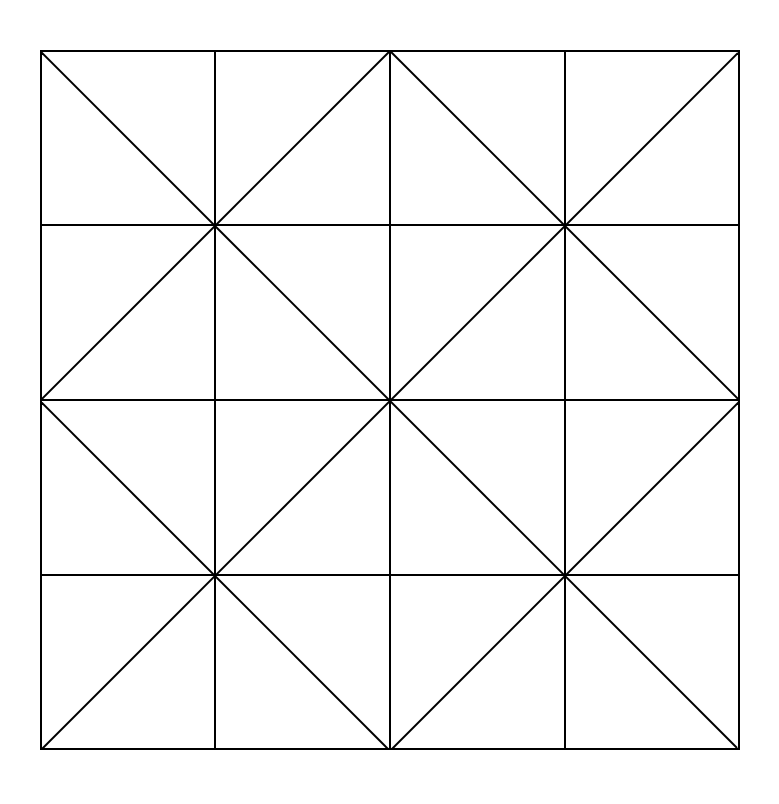
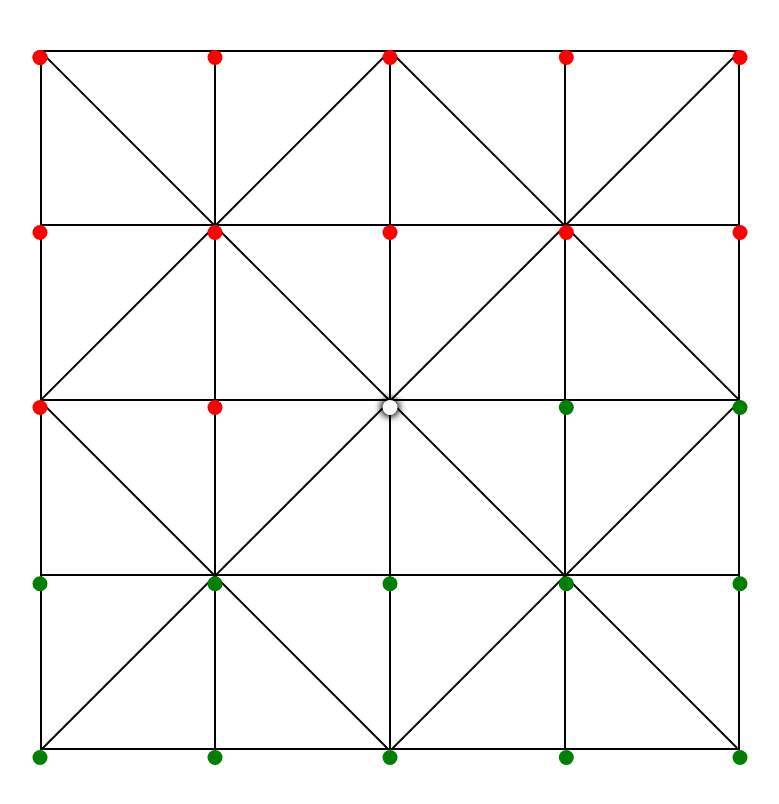
Before and after one commit to imsukhjinder/bara-tani, a React (Create React App) app: page / in a window 1280 px wide. Shown: the top 804 px of the page, without its empty margins (250-1029 px from the left). Built offline with nearby package versions, Linux system fonts and the light colour scheme.

Commit message:
completed piece positions

```diff
--- a/src/App.js
+++ b/src/App.js
@@ -1,13 +1,13 @@
 import React from 'react';
 import './styles/index.scss';
 import GameBoard from './components/gameBord';
-import pieceModalConstainer from './components/gamePieceModal';
+import Pieces from './components/piecePositions';
 
 function App() {
-  console.log(pieceModalConstainer);
   return (
     <>
       <GameBoard />
+      <Pieces />
     </>
   );
 }
--- /dev/null
+++ b/src/components/gameFunctions.js
@@ -0,0 +1,34 @@
+import pieceModalConstainer from './gamePieceModal';
+
+let playerPicked;
+
+export function destroyPiece(pieceNum) {
+    pieceModalConstainer[pieceNum].positionTaken = 'false';
+    pieceModalConstainer[pieceNum].playerOnPosition = "no-player";
+}
+
+export function setPlayer (playerPosition,playerName) {
+    pieceModalConstainer[playerPosition].positionTaken = 'true';
+    pieceModalConstainer[playerPosition].playerOnPosition = playerName;
+}
+
+export function movePlayer (pieceIndex) {
+    // pieceModalConstainer[pieceIndex].xPos = pieceModalConstainer[pieceIndex].xPos +
+    // document.querySelector(`.${playerName}`).classList.add('move-left');
+}
+
+export function gamePlay (piece,index) {
+
+    if(playerPicked) {
+        setPlayer(index,piece.playerOnPosition);
+        movePlayer(playerPicked);
+        destroyPiece(index)
+        console.log("second Click")
+        console.log(pieceModalConstainer)
+    }
+    else{
+        playerPicked = index;
+        // console.log(playerPicked);
+        // console.log(pieceModalConstainer)
+    }
+}
--- /dev/null
+++ b/src/components/gamePieceModal.js
@@ -0,0 +1,84 @@
+let pieceModalConstainer = [];
+let boardSize= 700;
+// let  pieceSize = 15;
+
+class PieceModal {
+  constructor(name) {
+    this.name = name;
+    this.positionTaken = 'true';
+    this.playerOnPosition = 'player-1';
+    this.xPos = 0;
+    this.yPos = 0;
+  }
+}
+
+for (let i = 0; i <=25 ; i++) {
+  pieceModalConstainer.push(new PieceModal(`b${i}`));
+}
+
+for (let i = 13; i <25 ; i++) {
+  pieceModalConstainer[i].playerOnPosition = 'player-2';
+}
+
+//setting positons x position
+
+pieceModalConstainer[0].xPos = 0;
+pieceModalConstainer[1].xPos = boardSize/4;
+pieceModalConstainer[2].xPos = boardSize/2;
+pieceModalConstainer[3].xPos = boardSize/1.33;
+pieceModalConstainer[4].xPos = boardSize;
+
+pieceModalConstainer[5].xPos = 0;
+pieceModalConstainer[6].xPos = boardSize/4;
+pieceModalConstainer[7].xPos = boardSize/2;
+pieceModalConstainer[8].xPos = boardSize/1.33;
+pieceModalConstainer[9].xPos = boardSize;
+
+pieceModalConstainer[10].xPos = 0;
+pieceModalConstainer[11].xPos = boardSize/4;
+pieceModalConstainer[12].xPos = boardSize/2;
+pieceModalConstainer[13].xPos = boardSize/1.33;
+pieceModalConstainer[14].xPos = boardSize;
+
+pieceModalConstainer[15].xPos = 0;
+pieceModalConstainer[16].xPos = boardSize/4;
+pieceModalConstainer[17].xPos = boardSize/2;
+pieceModalConstainer[18].xPos = boardSize/1.33;
+pieceModalConstainer[19].xPos = boardSize;
+
+pieceModalConstainer[20].xPos = 0;
+pieceModalConstainer[21].xPos = boardSize/4;
+pieceModalConstainer[22].xPos = boardSize/2;
+pieceModalConstainer[23].xPos = boardSize/1.33;
+pieceModalConstainer[24].xPos = boardSize;
+
+
+//setting positons Y position
+
+pieceModalConstainer[5].yPos = boardSize/4;
+pieceModalConstainer[6].yPos = boardSize/4;
+pieceModalConstainer[7].yPos = boardSize/4;
+pieceModalConstainer[8].yPos = boardSize/4;
+pieceModalConstainer[9].yPos = boardSize/4;
+
+pieceModalConstainer[10].yPos = boardSize/2;
+pieceModalConstainer[11].yPos = boardSize/2;
+pieceModalConstainer[12].yPos = boardSize/2;
+pieceModalConstainer[13].yPos = boardSize/2;
+pieceModalConstainer[14].yPos = boardSize/2;
+
+pieceModalConstainer[15].yPos = boardSize/1.33;
+pieceModalConstainer[16].yPos = boardSize/1.33;
+pieceModalConstainer[17].yPos = boardSize/1.33;
+pieceModalConstainer[18].yPos = boardSize/1.33;
+pieceModalConstainer[19].yPos = boardSize/1.33;
+
+pieceModalConstainer[20].yPos = boardSize;
+pieceModalConstainer[21].yPos = boardSize;
+pieceModalConstainer[22].yPos = boardSize;
+pieceModalConstainer[23].yPos = boardSize;
+pieceModalConstainer[24].yPos = boardSize;
+
+
+// pieceModalConstainer[2].yPos = (boardSize/4) - pieceSize
+export default pieceModalConstainer;
--- a/src/components/gamePieceModal.jsx
+++ /dev/null
@@ -1,20 +0,0 @@
-let pieceModalConstainer = [];
-
-function PieceModal(name) {
-  this.name = name;
-  this.positioTaken = true;
-  this.playerOnPosition = 'player1';
-};
-
-for (let i = 1; i <=25 ; i++) {
-   pieceModalConstainer.push(new PieceModal(`b${i}`));
-}
-
-pieceModalConstainer[13].positioTaken = false;
-pieceModalConstainer[13].playerOnPosition = " ";
-
-for (let i = 14; i <= 26; i++) {
-  pieceModalConstainer[13].playerOnPosition = "player2";
-}
-
-export default pieceModalConstainer;
--- /dev/null
+++ b/src/components/piecePositions.js
@@ -0,0 +1,33 @@
+import React, {Component} from "react";
+import pieceModalConstainer from "./gamePieceModal";
+import {destroyPiece, gamePlay} from './gameFunctions';
+
+class Pieces extends Component {
+
+  render() {
+    destroyPiece(12);
+
+    return(
+      <>
+        <div className="piece-modal-outer" >
+          {pieceModalConstainer.map( (piece,index) =>
+            <div key={piece.name} onClick={() => gamePlay(piece,index)} className={`player player-position`} />
+          )}
+        </div>
+          <div className="piece-modal-outer piece-modal-view" >
+          {pieceModalConstainer.map( (piece,index) =>
+            <div
+              key={piece.name}
+              className={`player player-on-view ${piece.playerOnPosition} ${piece.name}`}
+              // data-x-position={piece.xPos}
+              // data-y-position={piece.yPos}
+              style={{transform: `translate(${piece.xPos}px,${piece.yPos}px)`}}
+            />
+          )}
+        </div>
+      </>
+    )
+  }
+}
+
+export default Pieces;
--- a/src/styles/index.scss
+++ b/src/styles/index.scss
@@ -3,3 +3,4 @@
 @import 'normalize';
 @import 'presets';
 @import 'game_board';
+@import 'pieces';
--- /dev/null
+++ b/src/styles/pieces.scss
@@ -0,0 +1,49 @@
+.player {
+    width: rem-calc($piece-size);
+    height: rem-calc($piece-size);
+    border-radius: 50%;
+    margin-bottom: rem-calc($board-size / 4 - $piece-size);
+    margin-right: rem-calc(($board-size / 4) - $piece-size);
+    transform: translateY(-#{rem-calc($piece-size/2)});
+    cursor: pointer;
+
+    &:nth-child(5n) {
+        margin-right: 0;
+    }
+
+    &-1 {
+        background-color: red;
+    }
+
+    &-2 {
+        background-color: green;
+    }
+}
+
+.no-player {
+    background-color: white;
+    box-shadow: 0 0 7px 2px black;
+}
+
+.piece-modal {
+    &-outer {
+        position: absolute;
+        top: 0;
+        display: flex;
+        flex-wrap: wrap;
+        width: rem-calc($board-size + $piece-size);
+        height: rem-calc($board-size + $piece-size);
+        margin-left: 50%;
+        transform: translateX(-50%);
+        margin-top: 50px;
+    }
+
+    &-view {
+        pointer-events: none;
+    }
+}
+
+.player-on-view {
+    pointer-events: none;
+    position: absolute;
+}
--- a/src/styles/variables.scss
+++ b/src/styles/variables.scss
@@ -1,2 +1,3 @@
 $board-size: 700;
 $board-border-color: #000;
+$piece-size: 15;
```
Also changed, not shown: 2 other files (tests, documents, lock files or other folders).
